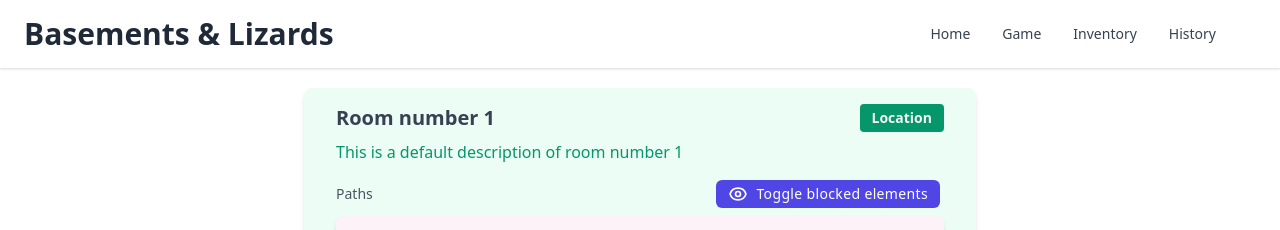
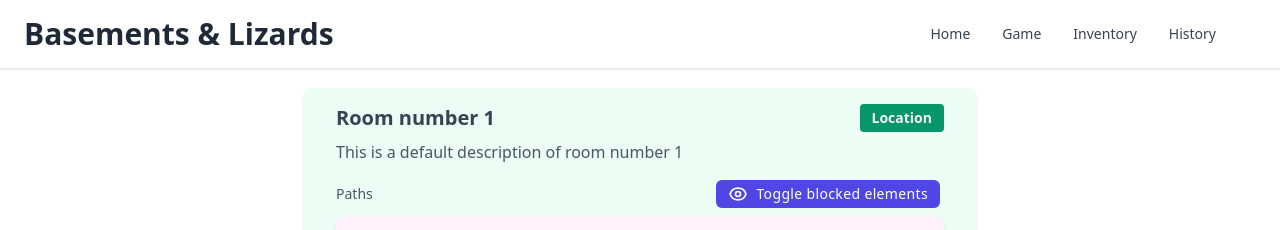
Before and after one commit to fabianvanhummel/basements-and-lizards, a React (Create React App) app: page /game in a window 1280 px wide. Shown: the top 230 px of the page. Built offline with nearby package versions, Linux system fonts and the light colour scheme.

Commit message:
Revert "A way to turn string into html code"
This reverts commit a0898a9910380427a7ac4cfbe108dff050efb476.

```diff
--- a/package.json
+++ b/package.json
@@ -12,7 +12,6 @@
     "@types/node": "^17.0.10",
     "@types/react": "^17.0.38",
     "@types/react-dom": "^17.0.11",
-    "html-react-parser": "^1.4.8",
     "react": "^17.0.2",
     "react-dom": "^17.0.2",
     "react-router-dom": "^6.0.2",
--- a/src/books/maze.json
+++ b/src/books/maze.json
@@ -6,7 +6,7 @@
   "locations": {
     "1": {
       "name": "Room number 1",
-      "description": "<div className='text-green-600'>This is a default description of room number 1</div>",
+      "description": "This is a default description of room number 1",
       "paths": [
         {
           "toLocationId": "2",
--- a/src/components/Location.jsx
+++ b/src/components/Location.jsx
@@ -1,5 +1,4 @@
 import { ElementList, ElementHeader } from "../components/Elements";
-import parse from "html-react-parser";
 
 export const Location = ({
   name,
@@ -13,9 +12,7 @@ export const Location = ({
     <div className="max-w-2xl px-8 py-4 mx-auto bg-green-50 rounded-lg shadow-md dark:bg-gray-800">
       <ElementHeader title={name} tag="Location" color="green" />
 
-      <p className="mt-2 text-gray-600 dark:text-gray-300">
-        {parse(description)}
-      </p>
+      <p className="mt-2 text-gray-600 dark:text-gray-300">{description}</p>
 
       {items &&
         items.length > 0 && ( // This is needed to not render items when they are all picked up
```
